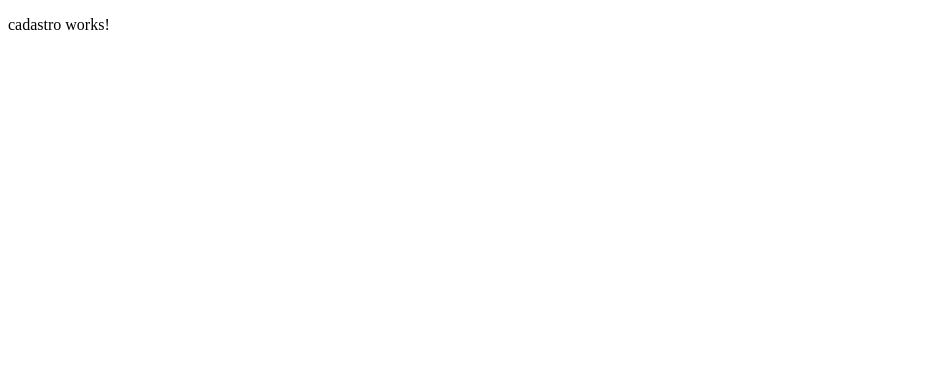
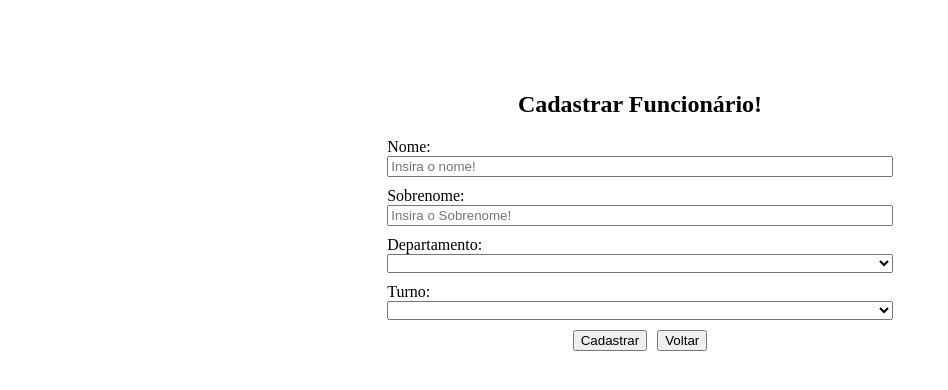
Before and after one commit to VictorOdarp/projeto-angular, an Angular app: page /cadastro in a window 1280 px wide. Shown: the top 390 px of the page, without its empty margins (0-948 px from the left). Built offline with nearby package versions, Linux system fonts and the light colour scheme.

Commit message:
Implementando os elementos e tags na tela de cadastro

```diff
--- a/src/app/componentes/funcionario-form/funcionario-form.component.css
+++ b/src/app/componentes/funcionario-form/funcionario-form.component.css
@@ -0,0 +1,25 @@
+section {
+    padding: 5% 30%;
+}
+
+h1{
+    text-align: center;
+}
+
+form {
+    display: flex;
+    flex-direction: column;
+    gap: 10px;
+}
+
+div{
+    display: flex;
+    flex-direction: column;
+}
+
+.teste{
+    display: flex;
+    flex-direction: row;
+    justify-content: center;
+    gap: 10px;
+}
--- a/src/app/componentes/funcionario-form/funcionario-form.component.html
+++ b/src/app/componentes/funcionario-form/funcionario-form.component.html
@@ -1 +1,30 @@
-<p>funcionario-form works!</p>
+<section>
+    <h1>Cadastrar Funcionário!</h1>
+    <form action="">
+
+        <div>
+            <label for="">Nome:</label>
+            <input type="text" formControlName="nome" placeholder="Insira o nome!" required>
+        </div>
+
+        <div>
+            <label for="">Sobrenome:</label>
+            <input type="text" formControlName="nome" placeholder="Insira o Sobrenome!" required>
+        </div>
+
+        <div>
+            <label for="">Departamento:</label>
+            <select name="" id=""></select>
+        </div>
+
+        <div>
+            <label for="">Turno:</label>
+            <select name="" id=""></select>
+        </div>
+
+        <div class="teste">
+            <button>Cadastrar</button>
+            <button>Voltar</button>
+        </div>
+    </form>
+</section>
--- a/src/app/pages/cadastro/cadastro.component.html
+++ b/src/app/pages/cadastro/cadastro.component.html
@@ -1 +1,3 @@
-<p>cadastro works!</p>
+<div>
+    <app-funcionario-form></app-funcionario-form>
+</div>
--- a/src/app/pages/cadastro/cadastro.component.ts
+++ b/src/app/pages/cadastro/cadastro.component.ts
@@ -1,9 +1,10 @@
 import { Component } from '@angular/core';
+import { FuncionarioFormComponent } from "../../componentes/funcionario-form/funcionario-form.component";
 
 @Component({
   selector: 'app-cadastro',
   standalone: true,
-  imports: [],
+  imports: [FuncionarioFormComponent],
   templateUrl: './cadastro.component.html',
   styleUrl: './cadastro.component.css'
 })
```
